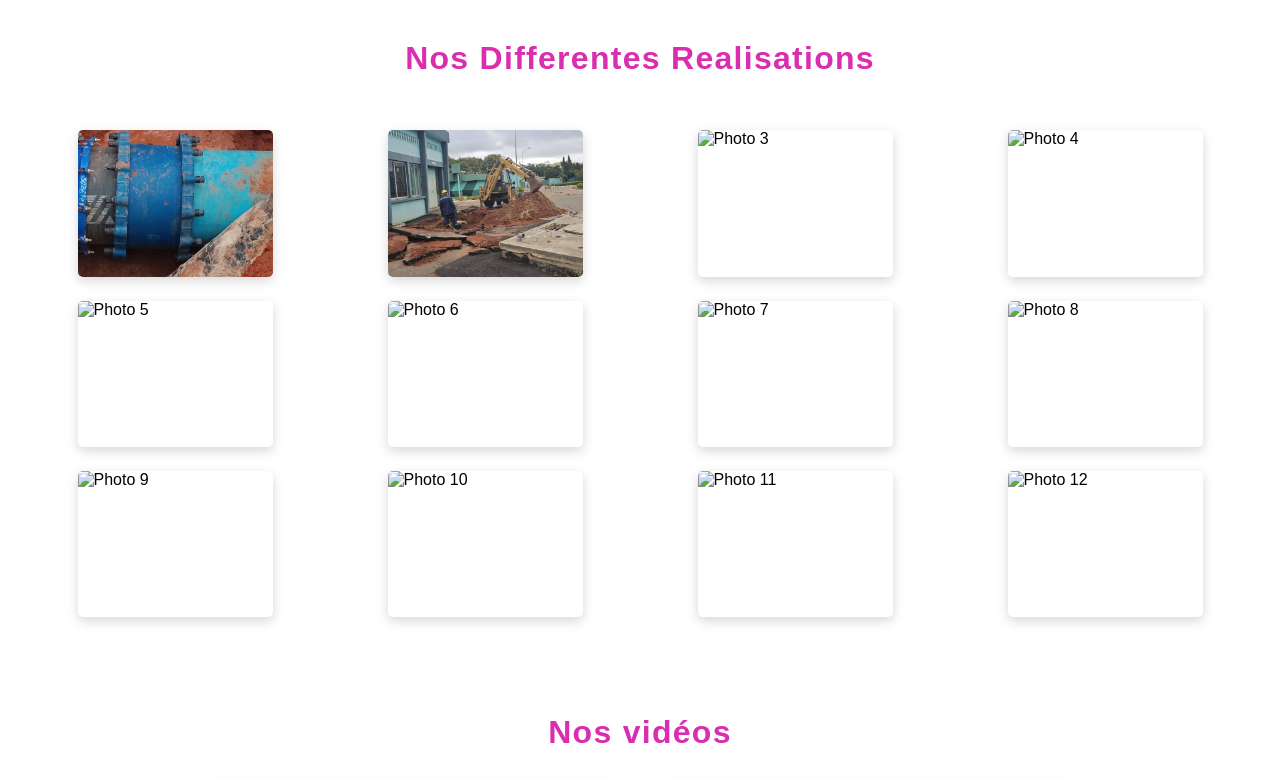
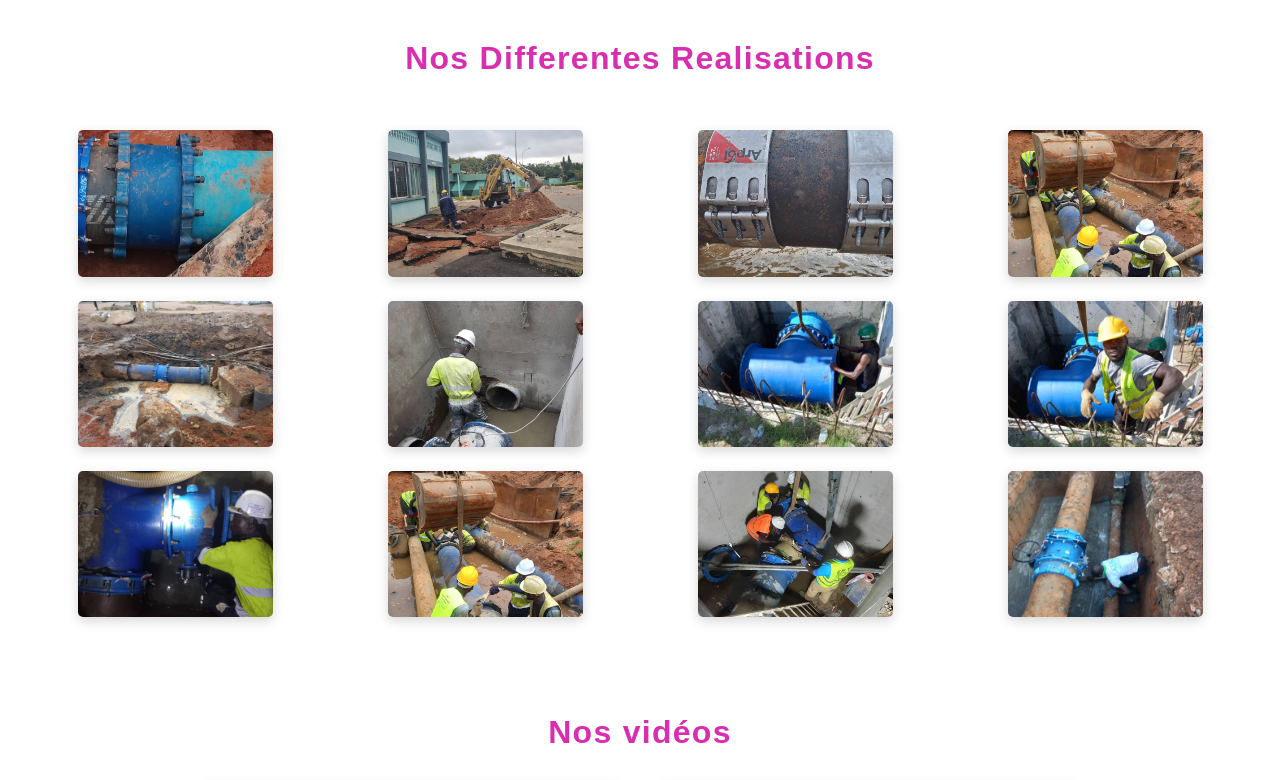
Before and after one commit to Lj-kmt/AAMci_site, a plain HTML site: page realisation.html in a window 1280 px wide. Shown: the top 780 px of the page. Drawn offline with Linux system fonts and the light colour scheme; grey boxes are pictures that could not be loaded.

Commit message:
Fix HTML structure and update video links

```diff
--- a/realisation.html
+++ b/realisation.html
@@ -13,16 +13,16 @@
     <div class="album-grid">
       <img src= "WhatsApp Image 2025-09-05 at 11.26.06 (1).jpeg" alt="Photo 1">
       <img src="WhatsApp Image 2025-09-05 at 11.26.06.jpeg" alt="Photo 2">
-      <img src="asset.img/WhatsApp Image 2025-09-05 at 11.26.07.jpeg" alt="Photo 3">
-      <img src="asset.img/WhatsApp Image 2025-09-05 at 11.26.09.jpeg" alt="Photo 4">
-      <img src="asset.img/WhatsApp Image 2025-09-05 at 11.26.43 (1).jpeg" alt="Photo 5">
-      <img src="asset.img/WhatsApp Image 2025-09-05 at 11.26.43.jpeg" alt="Photo 6">
-      <img src="asset.img/WhatsApp Image 2025-09-05 at 11.34.11 (1).jpeg" alt="Photo 7">
-      <img src="asset.img/WhatsApp Image 2025-09-05 at 11.34.11.jpeg" alt="Photo 8">
-      <img src="asset.img/WhatsApp Image 2025-09-07 at 18.25.50.jpeg" alt="Photo 9">
-      <img src="asset.img/WhatsApp Image 2025-09-05 at 11.26.09.jpeg" alt="Photo 10">
-      <img src="asset.img/WhatsApp Image 2025-09-05 at 11.32.38.jpeg" alt="Photo 11">
-      <img src="asset.img/WhatsApp Image 2025-09-07 at 18.25.50 (1).jpeg" alt="Photo 12">
+      <img src="WhatsApp Image 2025-09-05 at 11.26.07.jpeg" alt="Photo 3">
+      <img src="WhatsApp Image 2025-09-05 at 11.26.09.jpeg" alt="Photo 4">
+      <img src="WhatsApp Image 2025-09-05 at 11.26.43 (1).jpeg" alt="Photo 5">
+      <img src="WhatsApp Image 2025-09-05 at 11.26.43.jpeg" alt="Photo 6">
+      <img src="WhatsApp Image 2025-09-05 at 11.34.11 (1).jpeg" alt="Photo 7">
+      <img src="WhatsApp Image 2025-09-05 at 11.34.11.jpeg" alt="Photo 8">
+      <img src="WhatsApp Image 2025-09-07 at 18.25.50.jpeg" alt="Photo 9">
+      <img src="WhatsApp Image 2025-09-05 at 11.26.09.jpeg" alt="Photo 10">
+      <img src="WhatsApp Image 2025-09-05 at 11.32.38.jpeg" alt="Photo 11">
+      <img src="WhatsApp Image 2025-09-07 at 18.25.50 (1).jpeg" alt="Photo 12">
     </div>
   </section>
 
@@ -32,11 +32,11 @@
     <div class="video-container">
       <!-- Vidéos locales avec contrôles natifs -->
       <video width="420" height="235" controls>
-        <source src="asset.img/WhatsApp Video 2025-09-05 at 18.32.49.mp4" type="video/mp4">
+        <source src="WhatsApp Video 2025-09-05 at 18.32.49.mp4" type="video/mp4">
         Votre navigateur ne supporte pas la vidéo.
       </video>
       <video width="420" height="235" controls>
-        <source src="asset.img/WhatsApp Video 2025-09-05 at 18.20.02.mp4" type="video/mp4">
+        <source src="WhatsApp Video 2025-09-05 at 18.20.02.mp4" type="video/mp4">
         Votre navigateur ne supporte pas la vidéo.
       </video>
       <!-- Pour ajouter une nouvelle vidéo, copie-colle une ligne et change le lien -->
```
